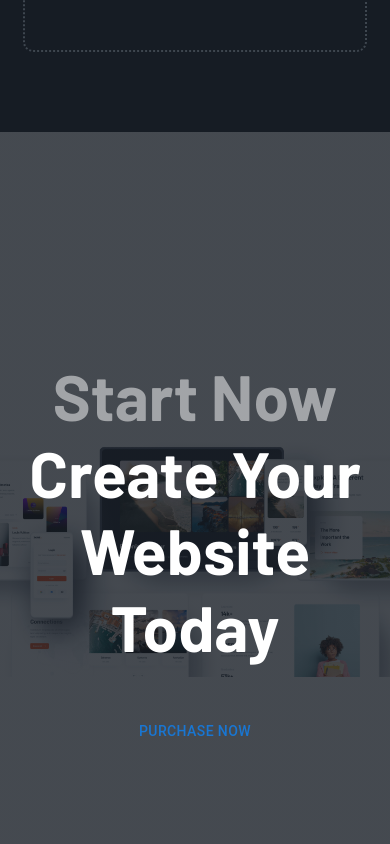
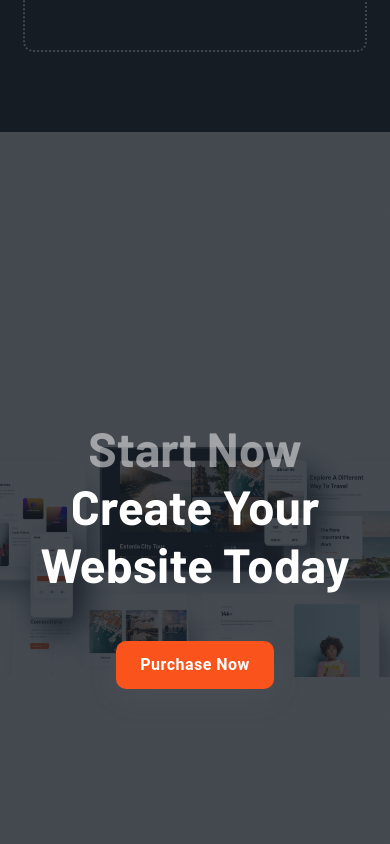
Before and after one commit to davidstanciu11/ZoneWeb_project, a React (Vite) app: page / in a window 390 px wide. Shown: the part 8680-9524 px from the top of the page. Built offline with nearby package versions, Linux system fonts and the light colour scheme.

Commit message:
new banner added

```diff
--- a/src/components/Information.style.css
+++ b/src/components/Information.style.css
@@ -203,7 +203,8 @@
   transition: all 0.5s;
 }
 
-.date_calendar .css-1cafy48-MuiPickersSlideTransition-root-MuiDayCalendar-slideTransition {
+.date_calendar
+  .css-1cafy48-MuiPickersSlideTransition-root-MuiDayCalendar-slideTransition {
   background-color: #161c24 !important;
 }
 
@@ -223,7 +224,8 @@
   color: #fff !important;
 }
 
-.date_calendar .css-1cafy48-MuiPickersSlideTransition-root-MuiDayCalendar-slideTransition {
+.date_calendar
+  .css-1cafy48-MuiPickersSlideTransition-root-MuiDayCalendar-slideTransition {
   background-color: #212b36 !important;
   border-bottom-left-radius: 10px;
   border-bottom-right-radius: 10px;
@@ -242,7 +244,8 @@
   color: #919eab;
 }
 
- .date_calendar .css-1tkx1wf-MuiSvgIcon-root-MuiPickersCalendarHeader-switchViewIcon {
+.date_calendar
+  .css-1tkx1wf-MuiSvgIcon-root-MuiPickersCalendarHeader-switchViewIcon {
   color: #919eab;
 }
 
@@ -267,15 +270,15 @@
 }
 
 .date_calendar .css-4ggly9:not(.Mui-selected) {
-    border: 1px solid white !important;
-    color: white !important;
+  border: 1px solid white !important;
+  color: white !important;
 }
 .date_calendar .css-sldnni {
-  color: #919EAB !important;
+  color: #919eab !important;
 }
 
 .date_calendar .css-1cw4hi4 {
-  color: #919EAB !important;
+  color: #919eab !important;
 }
 
 .date_calendar .css-1bqdsf2.Mui-selected {
@@ -285,7 +288,8 @@
 .date_calendar .css-10qkmc3 {
   color: white !important;
 }
-.date_calendar .css-5ryogn-MuiButtonBase-root-MuiSwitch-switchBase.Mui-checked
+.date_calendar
+  .css-5ryogn-MuiButtonBase-root-MuiSwitch-switchBase.Mui-checked
   + .MuiSwitch-track {
   background-color: #fa541c !important;
   opacity: 1 !important;
@@ -347,9 +351,8 @@
   color: #fff !important;
 }
 
-.date_calendar .css-1jsy6pn-MuiButtonBase-root-MuiPickersDay-root:not(
-    .Mui-selected
-  ) {
+.date_calendar
+  .css-1jsy6pn-MuiButtonBase-root-MuiPickersDay-root:not(.Mui-selected) {
   border: 1px solid #919eab !important;
   color: white !important;
 }
@@ -371,12 +374,13 @@
 .css-vubbuv {
   color: orangered !important;
 }
-.css-1x5jdmq  {
-  background-color: #1F262E !important;
+.css-1x5jdmq {
+  background-color: #1f262e !important;
   color: white !important;
 }
 .css-p0rm37 {
-  color: #545E6A !important; }
+  color: #545e6a !important;
+}
 
 .css-1ald77x.Mui-focused {
   color: white !important;
@@ -385,7 +389,6 @@
 .css-1x5jdmq:focus {
   outline-color: white !important;
 }
-
 
 .css-1nr2wod.Mui-checked + .MuiSwitch-track {
   background-color: #505b65;
@@ -398,7 +401,16 @@
   background-color: orangered !important;
 }
 
+
+/* Mobile Responsive */
+
 @media screen and (max-width: 480px) {
+  .css-1l987pb {
+    margin-left: 2rem !important;
+  }
+  .css-1ylsrmj {
+    margin-left: 3rem !important;
+  }
   .information_flex {
     flex-direction: column;
     align-items: center;
--- a/src/components/Purchase.jsx
+++ b/src/components/Purchase.jsx
@@ -9,7 +9,7 @@ export default function Purchase() {
           <h2 className="purchase_title">
             <span className="purchase_start">Start Now</span> <br /> Create Your <br /> Website Today
           </h2>
-          <Button>Purchase Now</Button>
+          <Button className="figma_button">Purchase Now</Button>
         </div>
       </section>
     </>
--- a/src/components/Purchase.style.css
+++ b/src/components/Purchase.style.css
@@ -3,7 +3,7 @@
 .purchase_section {
     width: 100vw;
     height: 100vh;
-    background: url("../assets/advertisement.jpg");
+    background: url("../assets/advertisment.png");
     background-position: center;
     background-repeat: no-repeat;
     background-size: contain;
@@ -28,3 +28,10 @@
 .purchase_start {
     opacity: 0.5;
 }
+
+@media screen and (max-width: 480px) {
+    .purchase_title {
+        font-size: 3rem;
+        margin-bottom: 3rem;
+    }
+}
```
Also changed, not shown: src/assets/advertisement.jpg (deleted), src/assets/advertisment.png (added).
